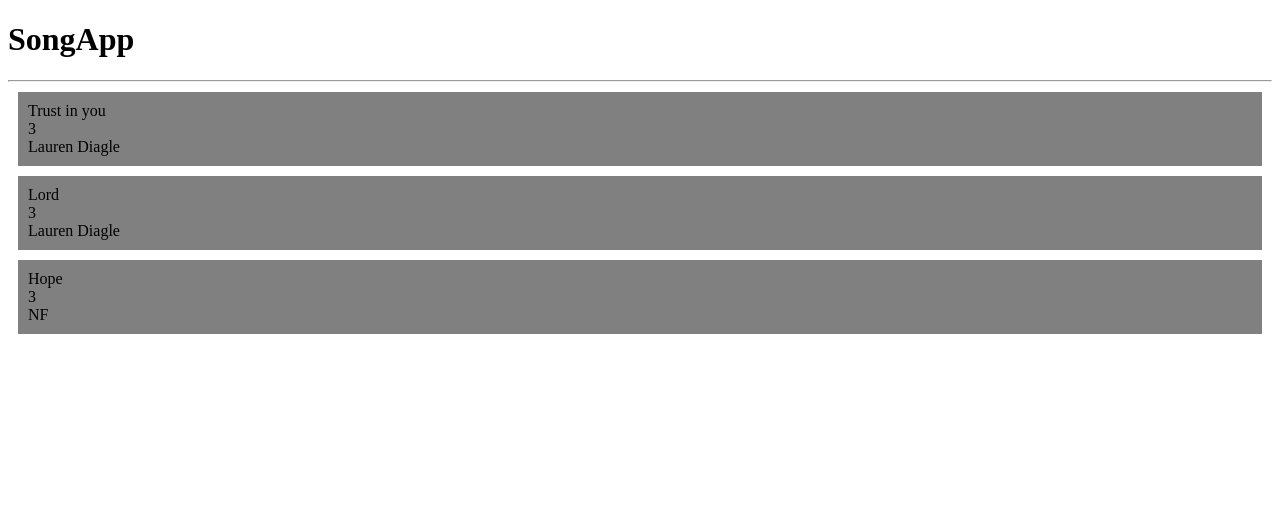
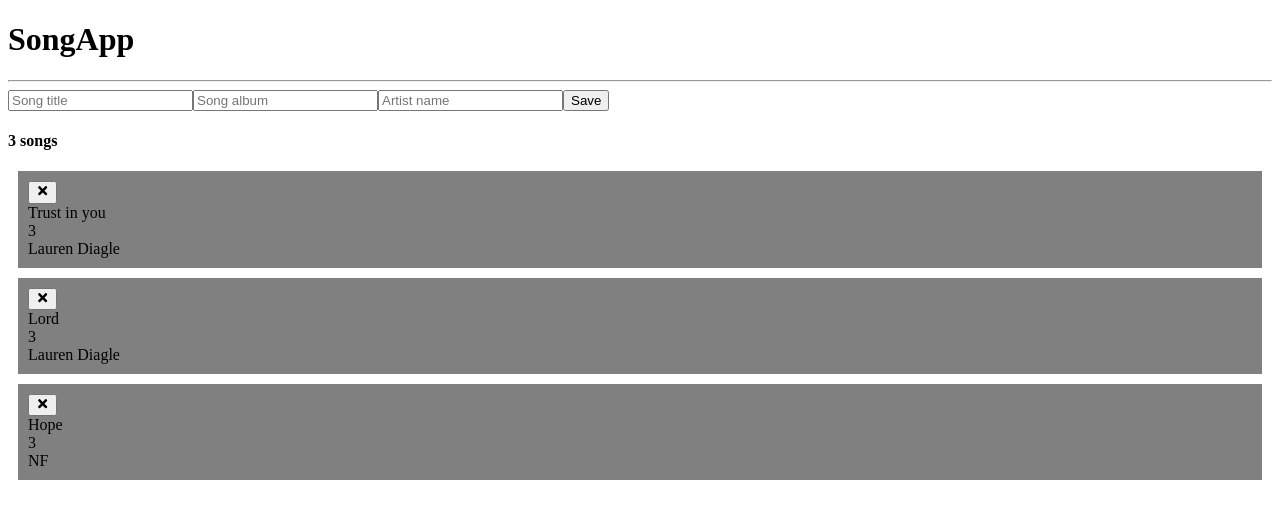
Before and after one commit to BatiSileshi/SongApp-Frontend, a React (Create React App) app: page / in a window 1280 px wide. Shown: the top 518 px of the page. Built offline with nearby package versions, Linux system fonts and the light colour scheme.

Commit message:
form added

```diff
--- a/package.json
+++ b/package.json
@@ -1,6 +1,6 @@
 {
   "name": "frontend",
-  "proxy": "http://127.0.0.1:8000/",
+
   "version": "0.1.0",
   "private": true,
   "dependencies": {
@@ -9,6 +9,7 @@
     "@testing-library/user-event": "^13.5.0",
     "react": "^18.2.0",
     "react-dom": "^18.2.0",
+    "react-icons": "^4.7.1",
     "react-router-dom": "^6.8.1",
     "react-scripts": "5.0.1",
     "web-vitals": "^2.1.4"
--- a/src/App.js
+++ b/src/App.js
@@ -3,6 +3,8 @@
 import './App.css';
 import Header from './components/Header';
 import SongList from './components/SongList';
+import SongStats from './components/SongStats';
+import SongForm from './components/SongForm';
 import SongData from './data/SongData';
 
 
@@ -10,15 +12,20 @@
 function App() {
   const [song, setSong] = useState(SongData)
 
+  const deleteSong = (id) => {
+    if(window.confirm('Are you sure you want to delete?')){
+      setSong(song.filter((item) => item.id !== id));
+    }
 
-
-
+  }
   return (
      <>
     <Header />
       <div className="song">
        {/* passing song props to SongList  - goto SongList*/}
-      <SongList song={song}/>
+       <SongForm />
+       <SongStats song={song}/>
+      <SongList song={song} handleDelete={deleteSong}/>
 
       </div>
 
--- a/src/components/SingleSong.js
+++ b/src/components/SingleSong.js
@@ -1,8 +1,15 @@
+import { FaTimes } from 'react-icons/fa'
+
 
 // taking item as props
-const SingleSong = ({item}) => {
+const SingleSong = ({item, handleDelete}) => {
+
+
   return (
     <div className='card'>
+      <button onClick={() => handleDelete(item.id)}>
+      <FaTimes />
+      </button>
       <div>{item.song_title}</div>
       <div>{item.album}</div>
       <div>{item.artist_name}</div>
--- /dev/null
+++ b/src/components/SongForm.js
@@ -0,0 +1,50 @@
+import { useState } from "react"
+
+function SongForm() {
+    const [title, setTitle]=useState('')
+    const [album, setAlbum]=useState('')
+    const [artist, setArtist]=useState('')
+
+    const [btnDisabled, setBtnDisabled]=useState(true)
+    const [message, setMessage]=useState()
+
+    const handleSongTitleChange = (e)=> {
+        if (title === ''){
+            setBtnDisabled(true)
+            setMessage(null)
+
+        }else{
+            setMessage(null)
+            setBtnDisabled(false)
+        }
+        setTitle(e.target.value)
+    }
+
+    const handleSongAlbumChange = (e)=> {
+        setAlbum(e.target.value)
+    }
+
+    const handleSongArtistChange = (e)=> {
+        setArtist(e.target.value)
+    }
+
+  return (
+    <div className='song'>
+      <form>
+        <div>
+            <input onChange={handleSongTitleChange} type="text" name="" placeholder='Song title' value={title}/>
+
+            <input onChange={handleSongAlbumChange} type="text" name="" placeholder='Song album' value={album}/>
+
+            <input onChange={handleSongArtistChange} type="text" name="" placeholder='Artist name' value={artist} />
+
+            <button type="submit" isdisabled={btnDisabled}>Save</button>
+        </div>
+
+        {message && <div className="message">{message} </div>}
+      </form>
+    </div>
+  )
+}
+
+export default SongForm
--- a/src/components/SongList.js
+++ b/src/components/SongList.js
@@ -3,14 +3,14 @@
 
 
 // taking the props here  and map through them and pass it to SingleSOng
-function SongList({song}) {
+function SongList({song, handleDelete}) {
     if (!song || song.length === 0){
         return <p>No song yet</p>
     }
   return (
     <div className='song-list'>
       {song.map((item) => (
-        <SingleSong key={item.id} item={item} />
+        <SingleSong key={item.id} item={item} handleDelete={handleDelete}/>
       ))}
     </div>
   )
--- /dev/null
+++ b/src/components/SongStats.js
@@ -0,0 +1,11 @@
+import React from 'react'
+
+function SongStats({song}) {
+  return (
+    <div>
+      <h4>{song.length} songs</h4>
+    </div>
+  )
+}
+
+export default SongStats
```
Also changed, not shown: src/pages/Song.js (deleted, +0 -49 lines), src/pages/SongList.js (deleted, +0 -36 lines), 1 other file (tests, documents, lock files or other folders).
